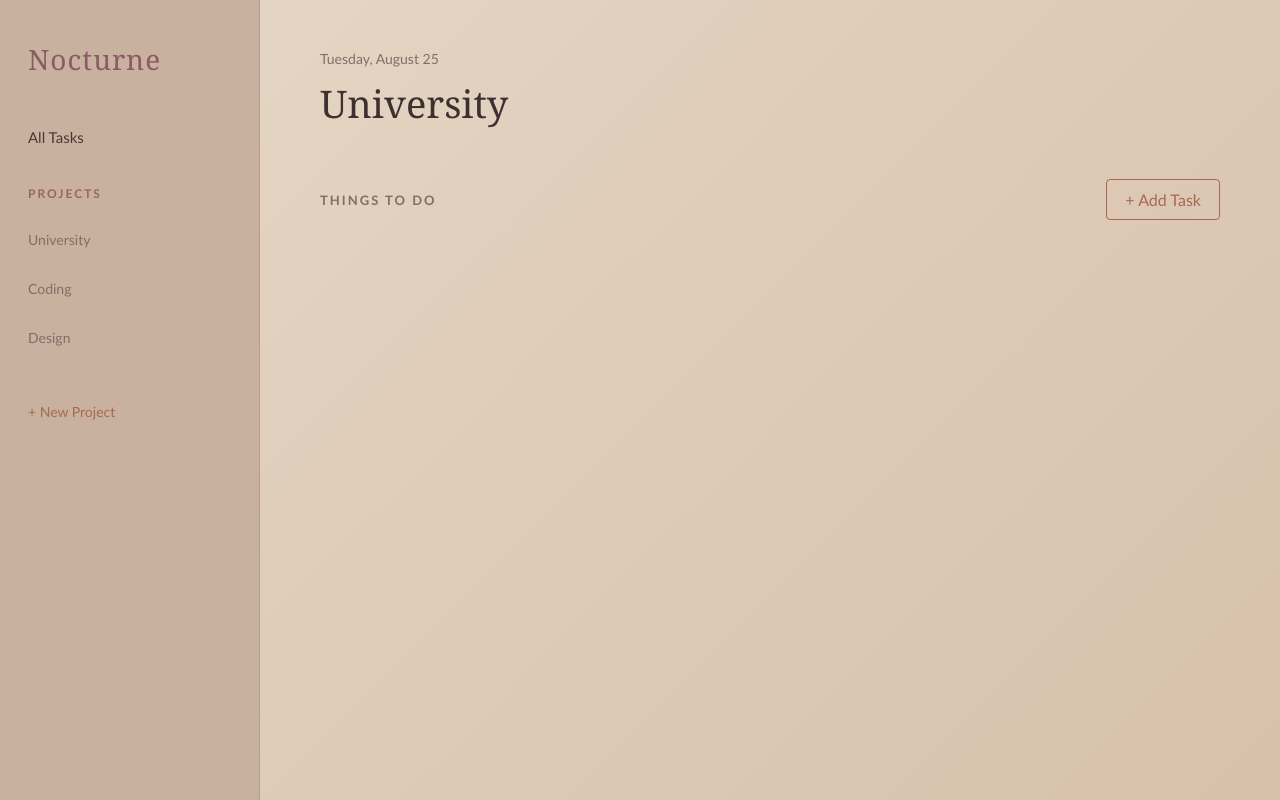
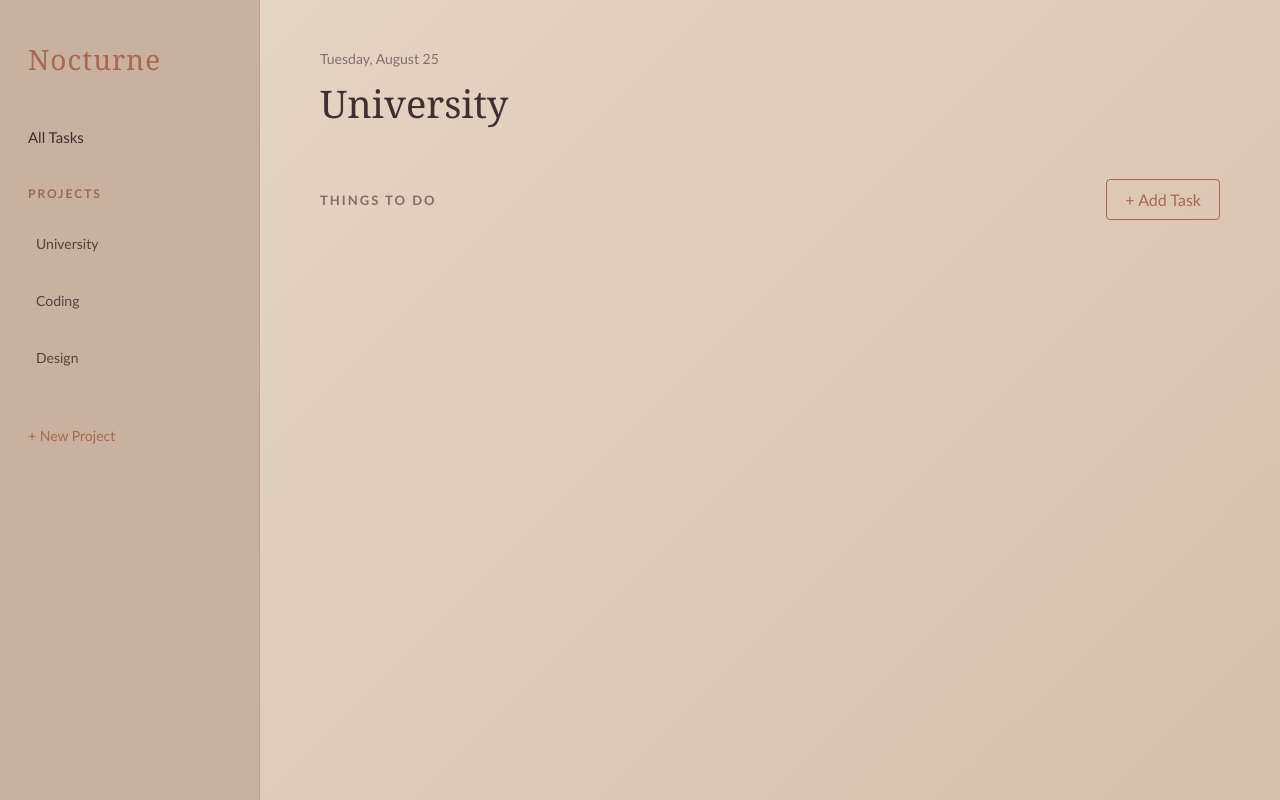
Before and after one commit to lrutwv/todo-list-project, a website built with webpack: page src/index.html in a window 1280 px wide. Built offline with nearby package versions, Linux system fonts and the light colour scheme.

Commit message:
fixed css

```diff
--- a/src/css/style.css
+++ b/src/css/style.css
@@ -45,7 +45,7 @@ button {
 
 .sidebar h1 {
     margin-bottom: 50px;
-    color: #8C5A66;
+    color: #A96850;
     font-family: Georgia, serif;
     font-size: 28px;
     font-weight: 500;
@@ -55,7 +55,7 @@ button {
 .sidebar nav a {
     display: block;
     margin-bottom: 40px;
-    color: #4A3937;
+    color: #3D3030;
     text-decoration: none;
     font-size: 15px;
 }
@@ -81,6 +81,12 @@ button {
     display: flex;
     align-items: center;
     width: 100%;
+    padding: 4px 8px;
+    border-radius: 5px;
+    transition: background-color 0.2s ease;
+}
+.project-item:hover {
+    background-color: #D6C0AD;
 }
 
 .project-item .project-button {
@@ -115,7 +121,7 @@ button {
     padding: 10px 0;
     border: none;
     background: none;
-    color: #806F68;
+    color: #51433E;
     text-align: left;
     cursor: pointer;
     font-size: 14px;
@@ -129,6 +135,7 @@ button {
     margin-top: 25px;
     color: #A96850;
 }
+
 
 .project-form {
     display: none;
--- a/src/index.html
+++ b/src/index.html
@@ -30,7 +30,7 @@
     </button>
 
     <button class="delete-project" data-project="University">
-        ×
+        X
     </button>
 </div>
 
@@ -40,7 +40,7 @@
     </button>
 
     <button class="delete-project" data-project="Coding">
-        ×
+        X
     </button>
 </div>
 
@@ -50,7 +50,7 @@
     </button>
 
     <button class="delete-project" data-project="Design">
-        ×
+        X
     </button>
 </div>
 
```
Also changed, not shown: dist/index.html, dist/main.js.
